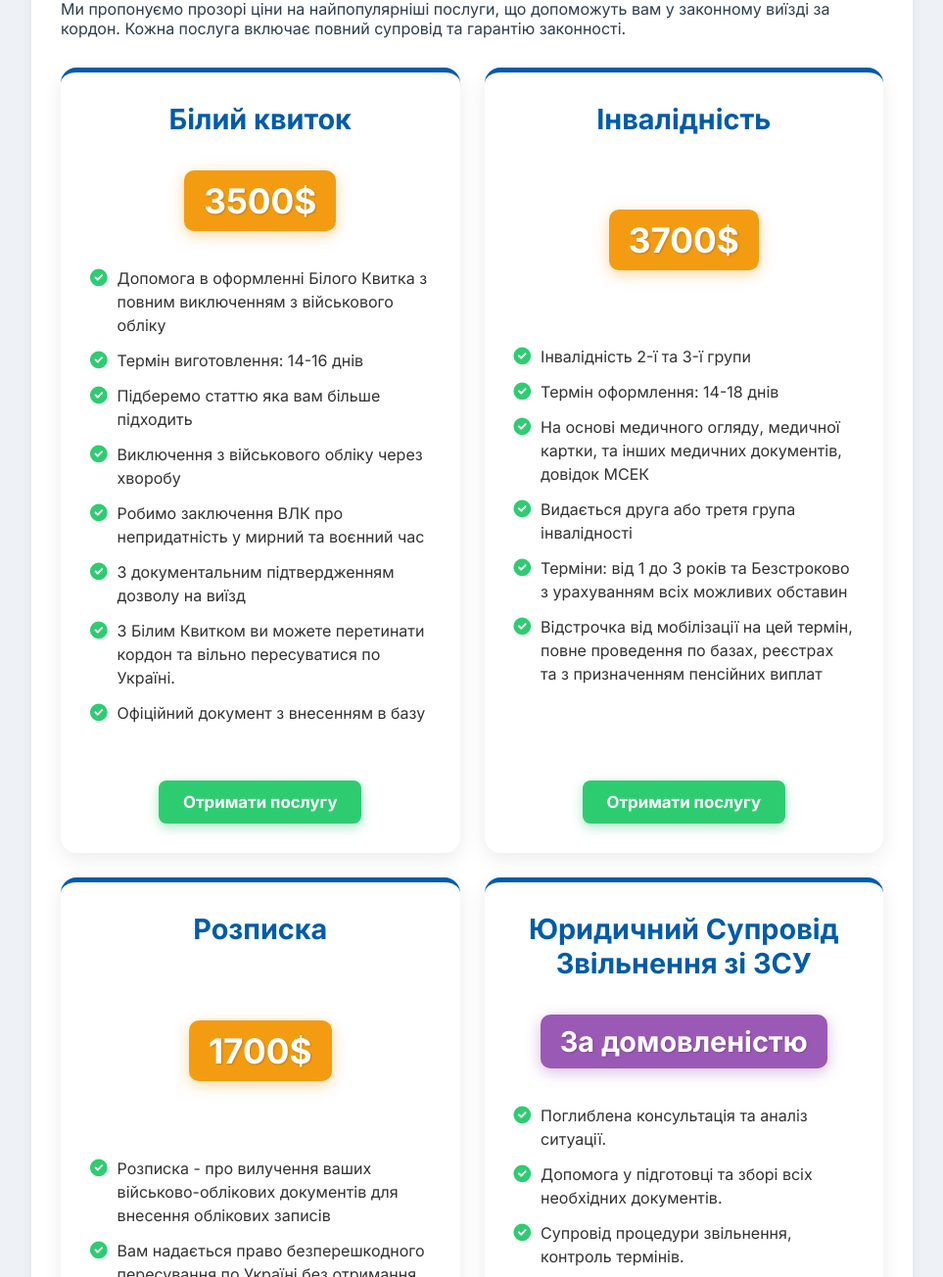
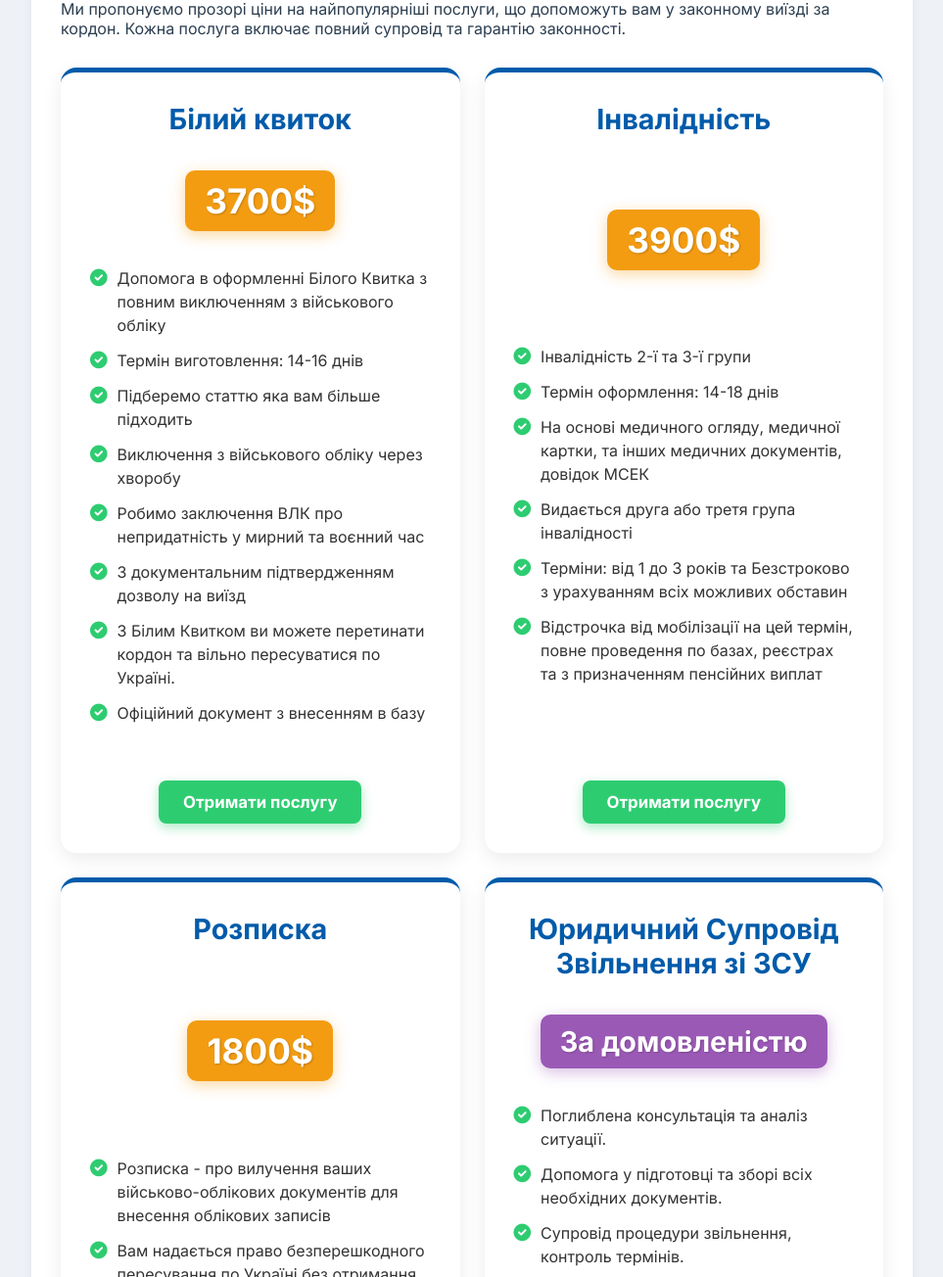
Before and after one commit to GGSelAlex/your-project, a website: page index.html in a window 1280 px wide. Shown: the part 1368-2672 px from the top of the page at 98% size, without its empty margins (158-1121 px from the left). Drawn offline with Linux system fonts and the light colour scheme.

Commit message:
Update index.html

```diff
--- a/index.html
+++ b/index.html
@@ -913,7 +913,7 @@
             <div class="pricing-container">
                 <div class="pricing-card">
                     <h3>Білий квиток</h3>
-                    <div class="price-tag">3500$</div>
+                    <div class="price-tag">3700$</div>
                     <ul>
                         <li><i class="fas fa-check-circle"></i> Допомога в оформленні Білого Квитка з повним виключенням з військового обліку</li>
                         <li><i class="fas fa-check-circle"></i> Термін виготовлення: 14-16 днів</li>
@@ -929,7 +929,7 @@
 
                 <div class="pricing-card">
                     <h3>Інвалідність</h3>
-                    <div class="price-tag">3700$</div>
+                    <div class="price-tag">3900$</div>
                     <ul>
                         <li><i class="fas fa-check-circle"></i> Інвалідність 2-ї та 3-ї групи</li>
                         <li><i class="fas fa-check-circle"></i> Термін оформлення: 14-18 днів</li>
@@ -943,7 +943,7 @@
 
                 <div class="pricing-card">
                     <h3>Розписка</h3>
-                    <div class="price-tag">1700$</div>
+                    <div class="price-tag">1800$</div>
                     <ul>
                         <li><i class="fas fa-check-circle"></i> Розписка - про вилучення ваших військово-облікових документів для внесення облікових записів</li>
                         <li><i class="fas fa-check-circle"></i> Вам надається право безперешкодного пересування по Україні без отримання повістки</li>
```
